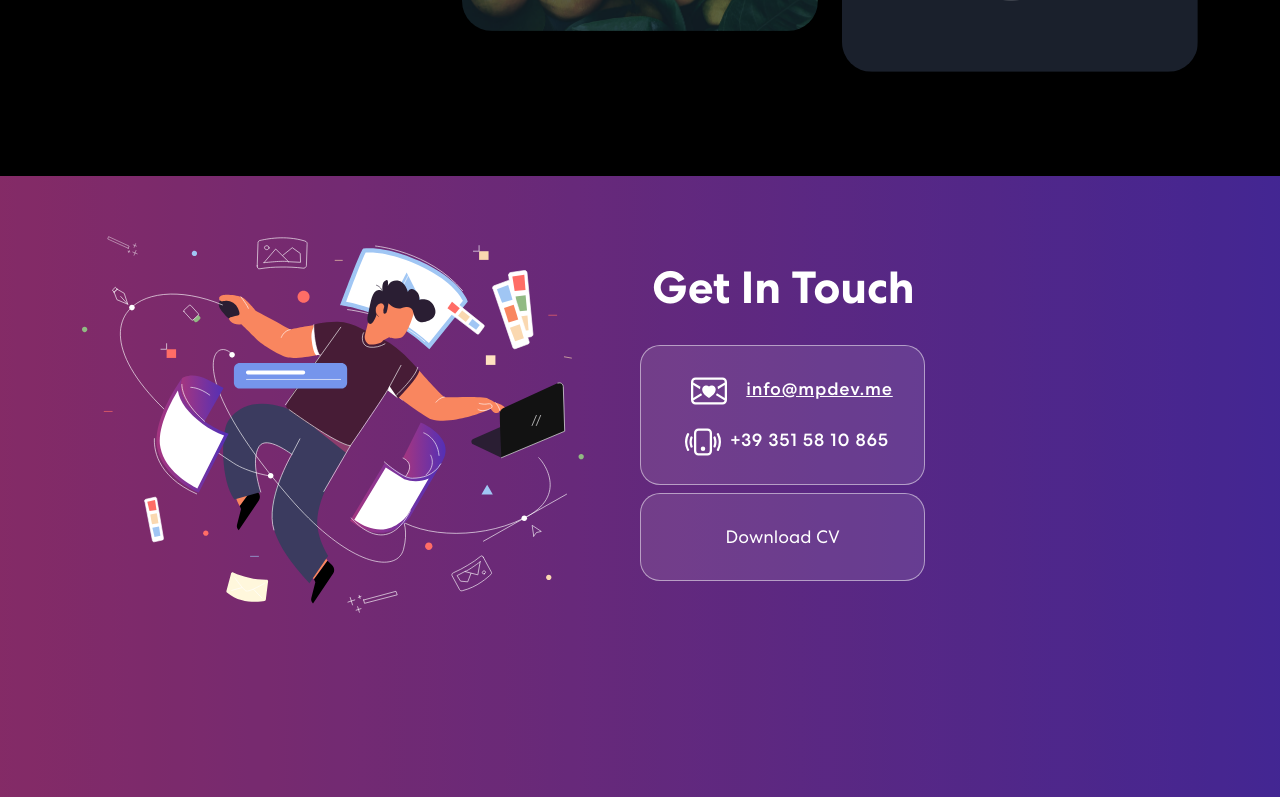
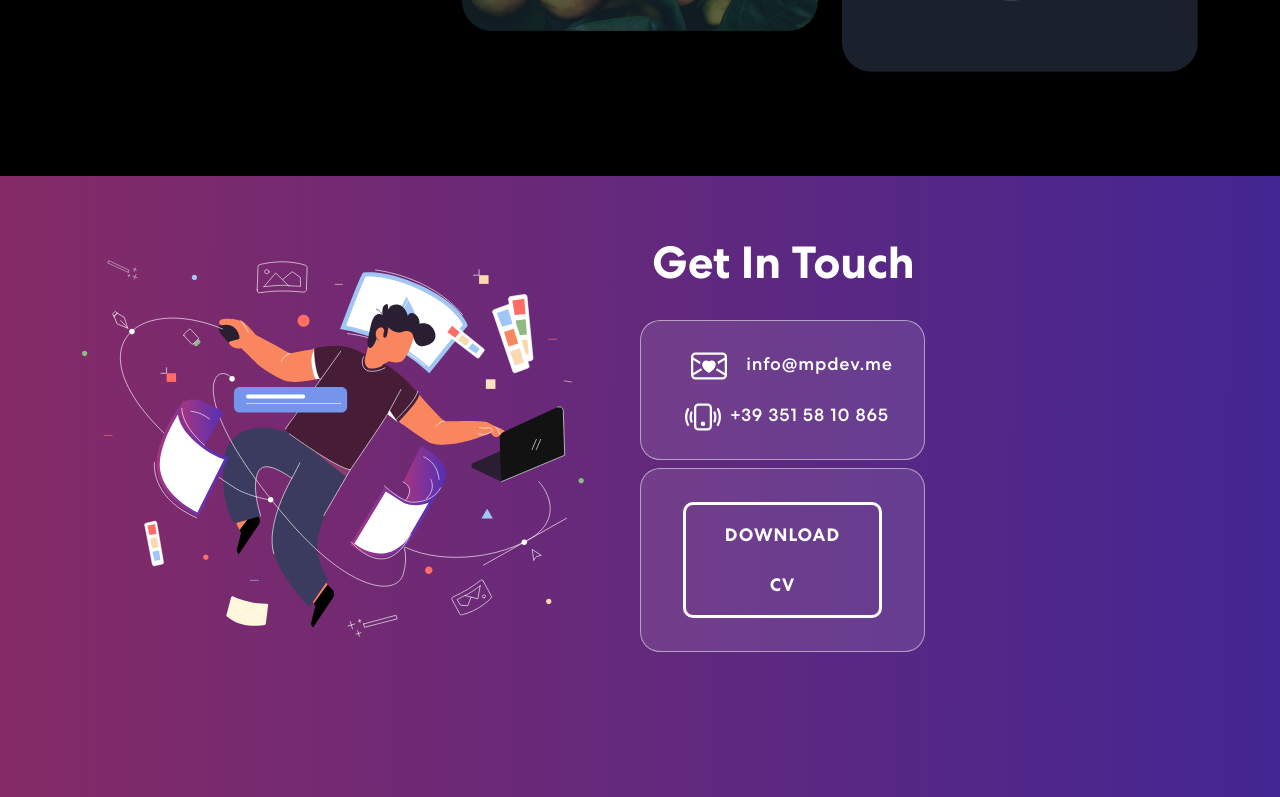
Before and after one commit to marcoperinidev/portfolio, a React (Create React App) app: page / in a window 1280 px wide. Shown: the part 2000-2797 px from the top of the page. Built offline with nearby package versions, Linux system fonts and the light colour scheme.

Commit message:
button and download cv works fine

```diff
--- a/src/App.css
+++ b/src/App.css
@@ -586,21 +586,75 @@ nav.navbar .navbar-toggler[aria-expanded="true"] .navbar-toggler-icon {
   align-items: center;
 }
 
-.btn-download {
-  width: 180px;
-  height: 60px;
-  cursor: pointer;
-  background: transparent;
-  border: 2px solid #ffffff;
-  outline: none;
-  transition: 0.4s ease-in-out;
+.btnD {
+	border: none;
+	font-family: inherit;
+	font-size: inherit;
+	color: inherit;
+	background: none;
+	cursor: pointer;
+	padding: 5px 30px;
+	display: inline-block;
+	margin: 15px 30px;
+	text-transform: uppercase;
+	letter-spacing: 1px;
+	font-weight: 700;
+	outline: none;
+	position: relative;
+	-webkit-transition: all 0.3s;
+	-moz-transition: all 0.3s;
+	transition: all 0.3s;
   border-radius: 10px;
 }
 
+.btnD:after {
+	content: '';
+	position: absolute;
+	z-index: -1;
+	-webkit-transition: all 0.3s;
+	-moz-transition: all 0.3s;
+	transition: all 0.3s;
 
-.btn-download:hover {
-  transition: 0.35s ease-in-out;
-  background: #45269288;
+}
+
+/* Bottone */
+.btn-1 {
+	border: 3px solid #fff;
+	color: #fff;
+}
+
+
+/* Bottone 1e */
+.btn-1e {
+	overflow: hidden;
+}
+
+.btn-1e:after {
+	width: 100%;
+	height: 0;
+	top: 50%;
+	left: 50%;
+	background: #3f00c7bd;
+	opacity: 0;
+	-webkit-transform: translateX(-50%) translateY(-50%) rotate(45deg);
+	-moz-transform: translateX(-50%) translateY(-50%) rotate(45deg);
+	-ms-transform: translateX(-50%) translateY(-50%) rotate(45deg);
+	transform: translateX(-50%) translateY(-50%) rotate(45deg);
+}
+
+.btn-1e:hover,
+.btn-1e:active {
+	color: #ffffff;
+}
+
+.btn-1e:hover:after {
+	height: 260%;
+	opacity: 1;
+}
+
+.btn-1e:active:after {
+	height: 400%;
+	opacity: 1;
 }
 
 
@@ -658,7 +712,7 @@ nav.navbar .navbar-toggler[aria-expanded="true"] .navbar-toggler-icon {
   background-size: cover;
   background-repeat: no-repeat;
 }
-.newsletter-bx {
+/* .newsletter-bx {
   background: #FFFFFF;
   border-radius: 55px;
   color: #121212;
@@ -717,7 +771,7 @@ nav.navbar .navbar-toggler[aria-expanded="true"] .navbar-toggler-icon {
   font-weight: 500;
   letter-spacing: 0.5px;
   border-radius: 18px;
-}
+} */
 .footer img {
   width: 26%;
 }
--- a/src/components/Contact.js
+++ b/src/components/Contact.js
@@ -41,7 +41,7 @@ export const Contact = () => {
                     <span className="contact-ico"> <svg xmlns="http://www.w3.org/2000/svg" width="36" height="36" fill="currentColor" class="bi bi-envelope-heart" viewBox="0 0 16 16">
                       <path fill-rule="evenodd" d="M0 4a2 2 0 0 1 2-2h12a2 2 0 0 1 2 2v8a2 2 0 0 1-2 2H2a2 2 0 0 1-2-2V4Zm2-1a1 1 0 0 0-1 1v.217l3.235 1.94a2.76 2.76 0 0 0-.233 1.027L1 5.384v5.721l3.453-2.124c.146.277.329.556.55.835l-3.97 2.443A1 1 0 0 0 2 13h12a1 1 0 0 0 .966-.741l-3.968-2.442c.22-.28.403-.56.55-.836L15 11.105V5.383l-3.002 1.801a2.76 2.76 0 0 0-.233-1.026L15 4.217V4a1 1 0 0 0-1-1H2Zm6 2.993c1.664-1.711 5.825 1.283 0 5.132-5.825-3.85-1.664-6.843 0-5.132Z"/>
                     </svg></span>
-                      <a href="mailto:info@mpdev.me">info@mpdev.me</a>
+                      <a className="email-link" href="mailto:info@mpdev.me">info@mpdev.me</a>
                       <br></br>
                       <span className="contact-ico2"> <svg xmlns="http://www.w3.org/2000/svg" width="36" height="36" fill="currentColor" class="bi bi-phone-vibrate" viewBox="0 0 16 16">
                       <path d="M10 3a1 1 0 0 1 1 1v8a1 1 0 0 1-1 1H6a1 1 0 0 1-1-1V4a1 1 0 0 1 1-1h4zM6 2a2 2 0 0 0-2 2v8a2 2 0 0 0 2 2h4a2 2 0 0 0 2-2V4a2 2 0 0 0-2-2H6z"/>
@@ -52,7 +52,7 @@ export const Contact = () => {
                   </Row>
                   <Row>
                     <Col size={12} sm={6} className="contact-info">
-                    <button onClick={handleDownload}>Download CV</button>
+                    <button className="btnD btn-1 btn-1e" onClick={handleDownload}>Download CV</button>
                     </Col>
                   </Row>
               </div>}
```
